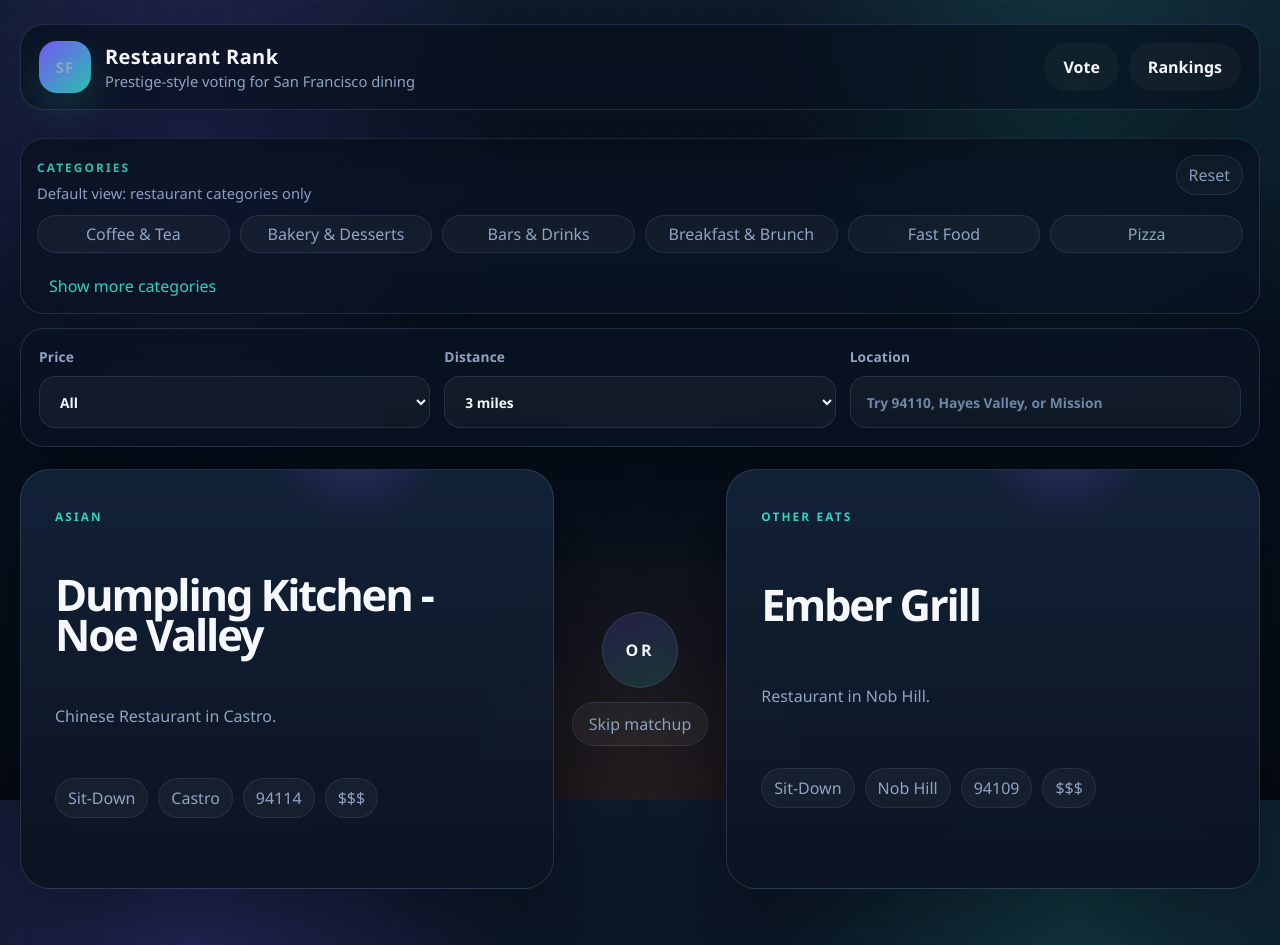
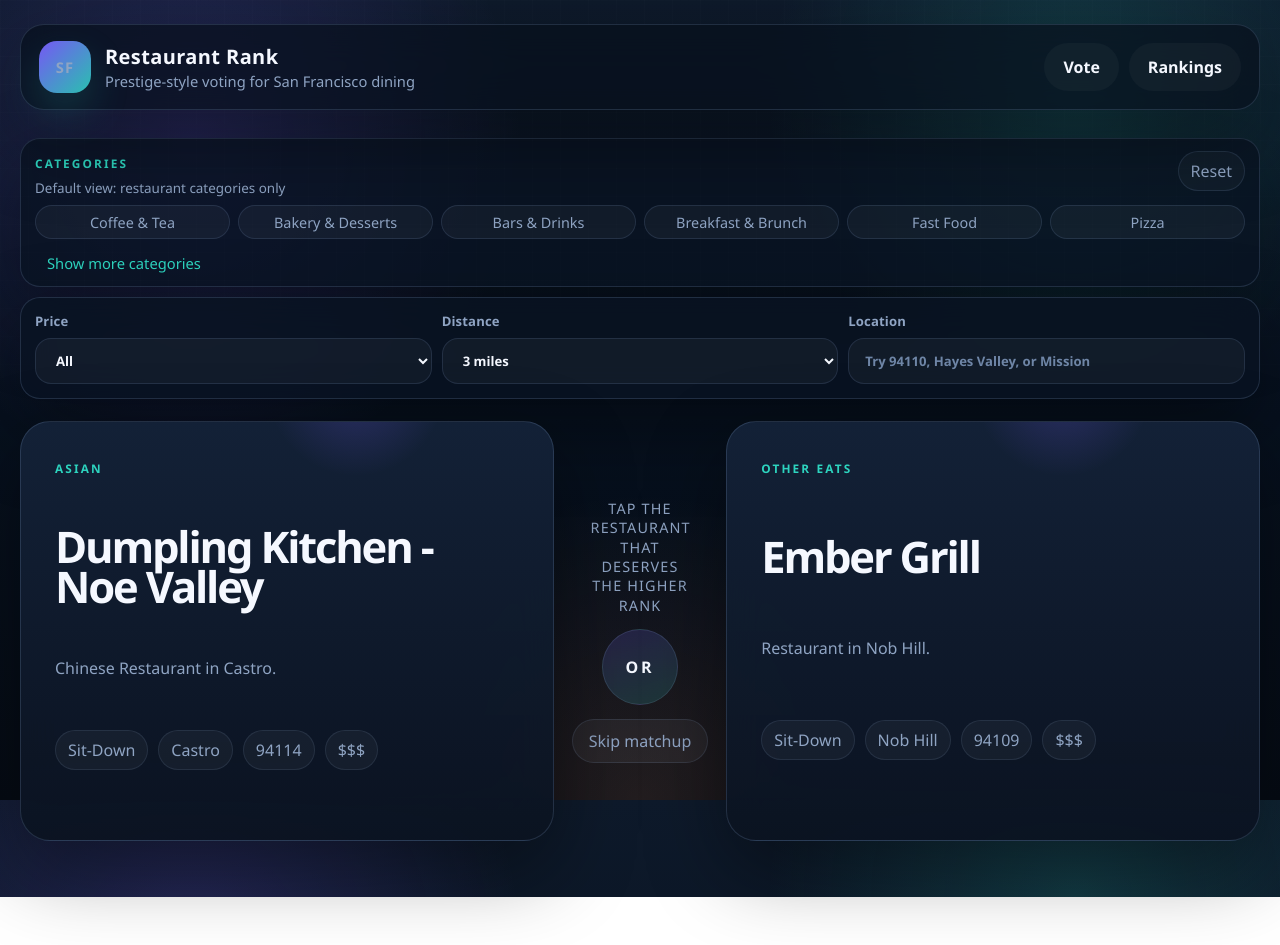
Before and after one commit to kingseandev/sf-restaurant-rank, a Next.js app: page / in a window 1280 px wide. After the commit the page ends 897 px from the top, so only its background shows below. Built offline with nearby package versions, Linux system fonts and the light colour scheme.

Commit message:
Compact vote filters and add action cue

```diff
--- a/src/app/globals.css
+++ b/src/app/globals.css
@@ -242,12 +242,21 @@ select {
   gap: 14px;
 }
 
+.vote-layout .filter-shell {
+  gap: 10px;
+}
+
 .filter-strip {
   border: 1px solid var(--line);
   border-radius: 24px;
   background: rgba(9, 19, 34, 0.8);
   padding: 16px;
   box-shadow: var(--shadow);
+}
+
+.vote-layout .filter-strip {
+  padding: 12px 14px;
+  border-radius: 20px;
 }
 
 .filter-strip-head {
@@ -258,10 +267,18 @@ select {
   margin-bottom: 12px;
 }
 
+.vote-layout .filter-strip-head {
+  margin-bottom: 8px;
+}
+
 .filter-note {
   margin: 6px 0 0;
   color: var(--muted);
   font-size: 0.92rem;
+}
+
+.vote-layout .filter-note {
+  font-size: 0.84rem;
 }
 
 .filter-strip-actions {
@@ -286,6 +303,11 @@ select {
   gap: 10px;
 }
 
+.vote-layout .chip-row {
+  grid-template-columns: repeat(auto-fit, minmax(132px, 1fr));
+  gap: 8px;
+}
+
 .filter-chip {
   min-height: 38px;
   width: 100%;
@@ -297,6 +319,11 @@ select {
   cursor: pointer;
   transition: background 160ms ease, color 160ms ease, border-color 160ms ease,
     transform 160ms ease;
+}
+
+.vote-layout .filter-chip {
+  min-height: 34px;
+  font-size: 0.9rem;
 }
 
 .filter-chip:hover,
@@ -322,6 +349,12 @@ select {
   cursor: pointer;
 }
 
+.vote-layout .filter-toggle {
+  margin-top: 8px;
+  padding-top: 6px;
+  font-size: 0.92rem;
+}
+
 .filter-bar label {
   display: grid;
   gap: 10px;
@@ -342,6 +375,22 @@ select {
   color: var(--text);
   outline: none;
   transition: border-color 160ms ease, background 160ms ease, box-shadow 160ms ease;
+}
+
+.vote-layout .filter-bar {
+  padding: 14px;
+  gap: 10px;
+  border-radius: 20px;
+}
+
+.vote-layout .filter-bar label {
+  gap: 8px;
+  font-size: 0.82rem;
+}
+
+.vote-layout .filter-bar input,
+.vote-layout .filter-bar select {
+  min-height: 46px;
 }
 
 .filter-bar input::placeholder {
@@ -428,6 +477,17 @@ select {
   align-content: center;
   justify-items: center;
   gap: 14px;
+}
+
+.vote-prompt {
+  margin: 0;
+  max-width: 12ch;
+  color: var(--muted);
+  font-size: 0.9rem;
+  line-height: 1.35;
+  text-align: center;
+  text-transform: uppercase;
+  letter-spacing: 0.08em;
 }
 
 .vote-divider {
--- a/src/components/vote-panel.tsx
+++ b/src/components/vote-panel.tsx
@@ -192,6 +192,7 @@ export function VotePanel() {
         <section className="vote-grid">
           <VoteCard restaurant={pair[0]} onSelect={handleVote} />
           <div className="vote-middle">
+            <p className="vote-prompt">Tap the restaurant that deserves the higher rank</p>
             <div className="vote-divider">OR</div>
             <button className="skip-button" onClick={handleSkip} type="button">
               Skip matchup
```
